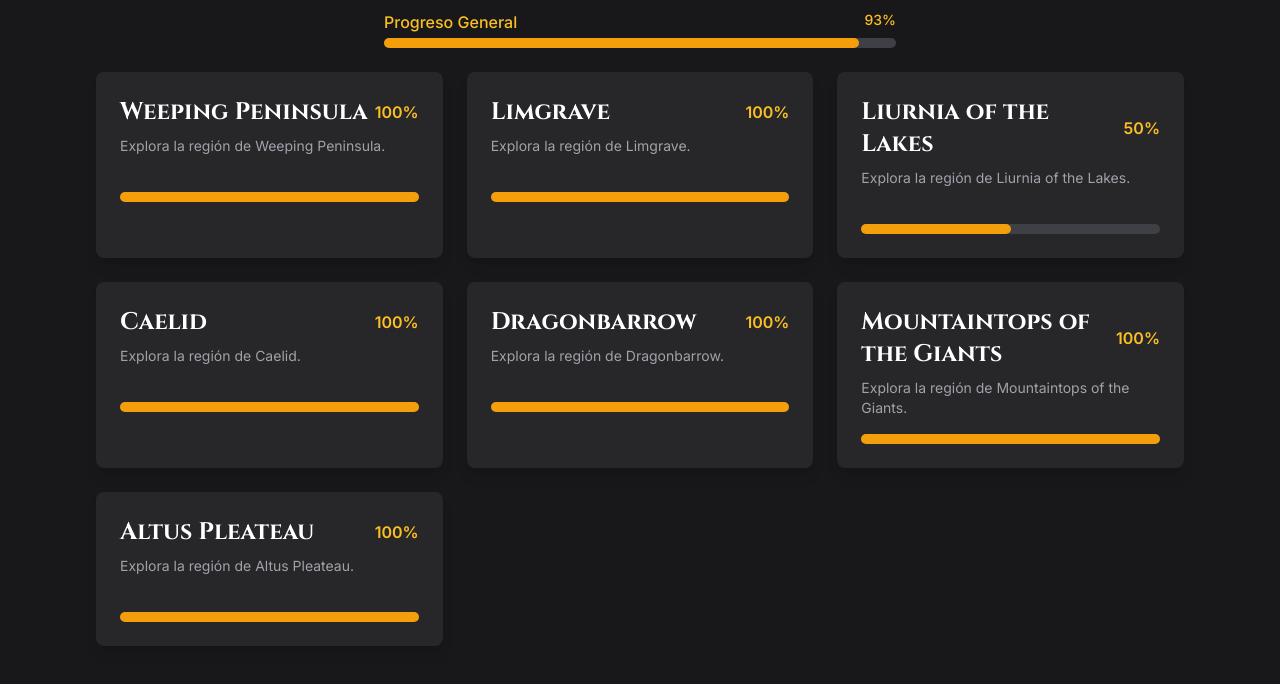
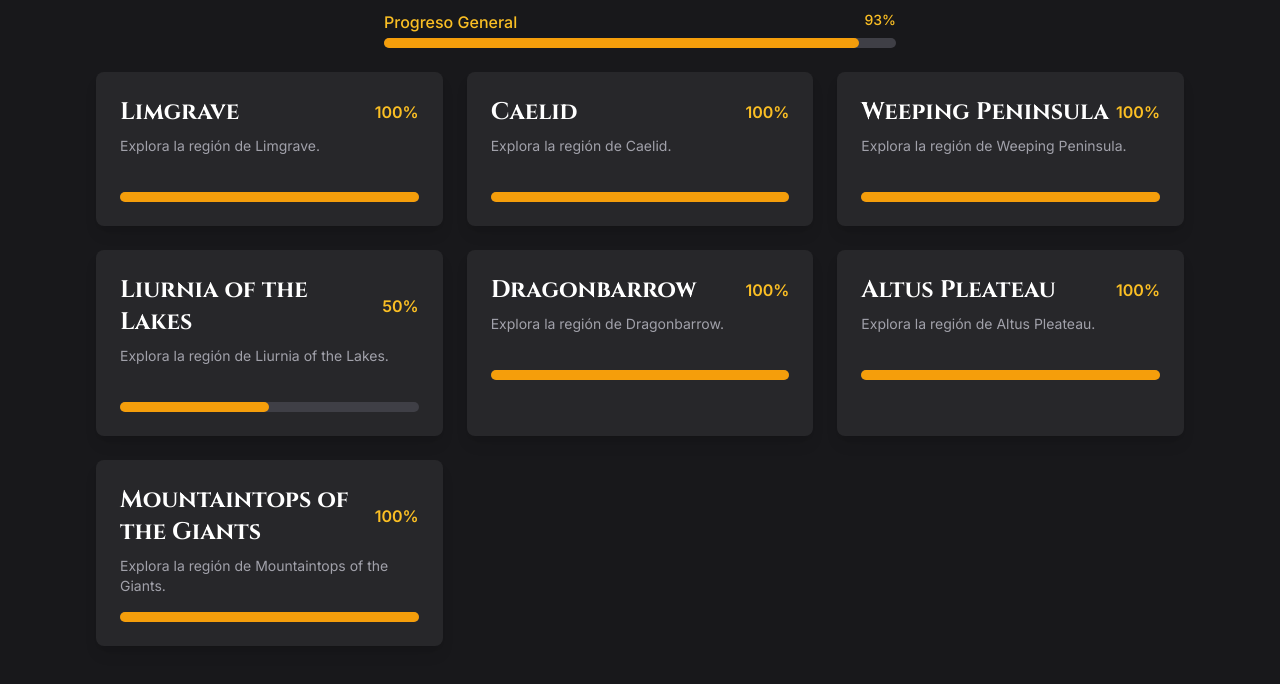
Before and after one commit to wilfranr/edr-latino, a plain HTML site: page index.html in a window 1280 px wide. Shown: the part 78-762 px from the top of the page. Drawn offline with nearby package versions, Linux system fonts and the light colour scheme.

Commit message:
Corregir ordenamiento de zonas por dificultad - Limgrave ahora aparece primero

```diff
--- a/index.html
+++ b/index.html
@@ -178,16 +178,23 @@
                 try {
                     const zones = Object.values(gameData.zones);
 
-                    // Obtener las dificultades de las regiones
+                    // Obtener las dificultades de las regiones y convertirlas a valores numéricos
+                    const difficultyValues = {
+                        'Fácil': 1,
+                        'Medio': 2,
+                        'Difícil': 3,
+                        'Muy Difícil': 4
+                    };
+
                     const regionDifficulties = {};
                     gameData.regionsDifficulty.forEach(region => {
-                        regionDifficulties[region.name] = region.difficulty;
+                        regionDifficulties[region.name] = difficultyValues[region.difficulty] || 999;
                     });
 
                     // Ordenar las zonas por dificultad de menor a mayor
                     zones.sort((a, b) => {
-                        const difficultyA = regionDifficulties[a.name] || 999; // Asignar un valor alto si no se encuentra la dificultad
-                        const difficultyB = regionDifficulties[b.name] || 999; // Asignar un valor alto si no se encuentra la dificultad
+                        const difficultyA = regionDifficulties[a.name] || 999;
+                        const difficultyB = regionDifficulties[b.name] || 999;
                         return difficultyA - difficultyB;
                     });
                     if (!zones || zones.length === 0) throw new Error('No se encontraron datos de zonas en el mock.');
```
